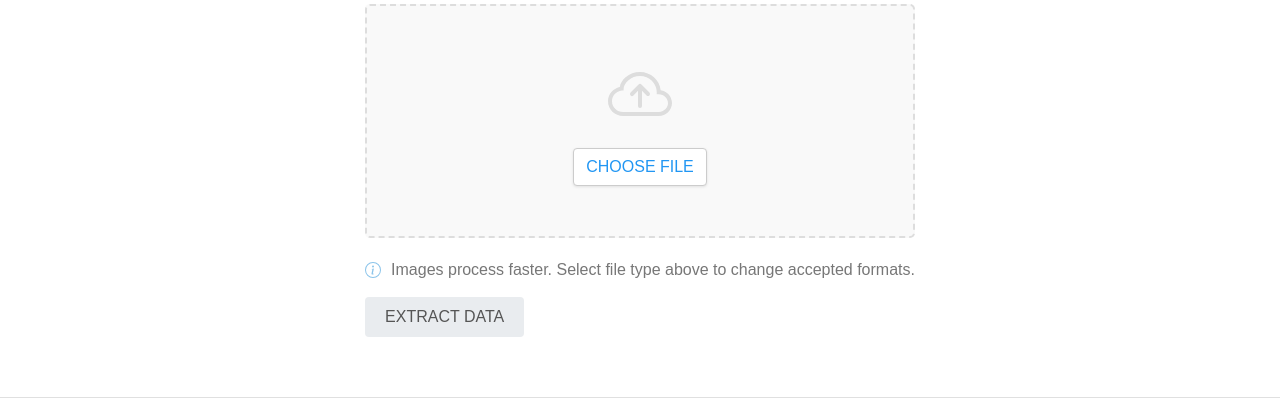
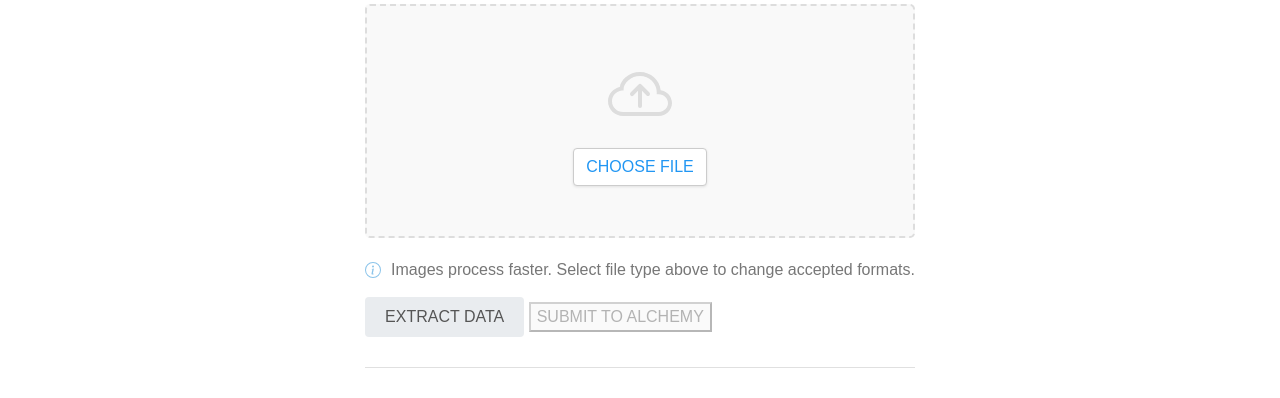
Before and after one commit to pbrose82/coa-ocr-simple, a Flask app: page / in a window 1280 px wide. Shown: the part 478-876 px from the top of the page. Run offline with Flask 2, Linux system fonts and the light colour scheme.

Commit message:
Update index.html

```diff
--- a/templates/index.html
+++ b/templates/index.html
@@ -65,8 +65,10 @@
                 </div>
             </div>
 
-            <button id="extractButton" class="btn-extract">EXTRACT DATA</button>
-        </div>
+            <div class="button-group">
+               <button id="extractButton" class="btn-extract">EXTRACT DATA</button>
+               <button id="sendToAlchemy" class="btn-submit" disabled>SUBMIT TO ALCHEMY</button>
+           </div>
 
         <div id="processingStatus" style="display: none;" class="alert alert-info">
             <div class="d-flex align-items-center">
```
